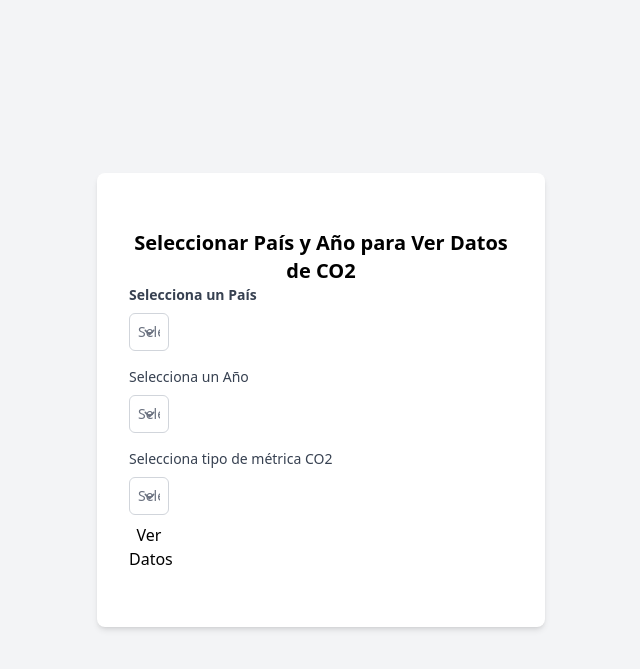
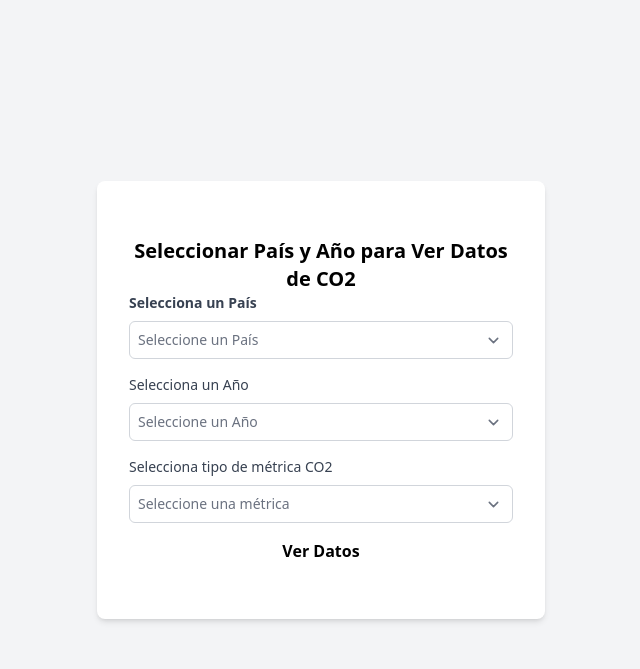
Before and after one commit to Ezzz-Lui/SIC-DataAnalysis-Project, a Django app: page /co2_app/cargar-datos/ in a window 1280 px wide. Shown: the top 669 px of the page, without its empty margins (319-959 px from the left). Run offline with Django 5.2, Linux system fonts and the light colour scheme; style sheets or scripts are compiled from the project's sources.

Commit message:
refactor: update cargar_datos view and enhance form layout in templates

```diff
--- a/ClimateCode/ClimateCode/urls.py
+++ b/ClimateCode/ClimateCode/urls.py
@@ -7,6 +7,5 @@ from django.urls import include
 urlpatterns = [
     path('admin/', admin.site.urls),
     path('', co2_views.index, name='index'),
-    path('cargar-datos/', views.cargar_datos_view, name='Cargar_Datos'),
     path('co2_app/', include('co2_app.urls')),
 ]
--- a/ClimateCode/co2_app/templates/cargar_datos.html
+++ b/ClimateCode/co2_app/templates/cargar_datos.html
@@ -21,7 +21,7 @@
                     <label for="pais" class="block text-sm font-bold text-gray-700 mb-2">
                         Selecciona un País
                     </label>
-                    <select id="pais" name="pais" class="block w-10 text-sm text-gray-500 p-2 rounded-md border border-gray-300 focus:ring-primary focus:border-primary">
+                    <select id="pais" name="pais" class="block w-full text-sm text-gray-500 p-2 rounded-md border border-gray-300 focus:ring-primary focus:border-primary">
                         <option value="">Seleccione un País</option>
                         {% for pais in paises %}
                             <option value="{{ pais }}">{{ pais }}</option>
@@ -33,7 +33,7 @@
                     <label for="año" class="block text-sm font-medium text-gray-700 mb-2">
                         Selecciona un Año
                     </label>
-                    <select id="año" name="año" class="block w-10 text-sm text-gray-500 p-2 rounded-md border border-gray-300 focus:ring-primary focus:border-primary">
+                    <select id="año" name="año" class="block w-full text-sm text-gray-500 p-2 rounded-md border border-gray-300 focus:ring-primary focus:border-primary">
                         <option value="">Seleccione un Año</option>
                         {% for año in años %}
                             <option value="{{ año }}">{{ año }}</option>
@@ -45,7 +45,7 @@
                     <label for="metrica" class="block text-sm font-medium text-gray-700 mb-2">
                         Selecciona tipo de métrica CO2
                     </label>
-                    <select id="metrica" name="metrica" class="block w-10 text-sm text-gray-500 p-2 rounded-md border border-gray-300 focus:ring-primary focus:border-primary">
+                    <select id="metrica" name="metrica" class="block w-full text-sm text-gray-500 p-2 rounded-md border border-gray-300 focus:ring-primary focus:border-primary">
                         <option value="">Seleccione una métrica</option>
                         <option value="co2_total">CO2 Total</option>
                         <option value="co2_habitante">CO2 por Habitante</option>
@@ -54,7 +54,7 @@
                 </div>
             </div>
 
-            <button type="submit" class="w-10 bg-secondary text-black py-2 rounded-lg hover:bg-teal-900 transition duration-300">
+            <button type="submit" class="w-full font-semibold bg-secondary text-black py-2 mt-2 rounded-lg hover:bg-teal-950 hover:text-white transition duration-300">
                 Ver Datos
             </button>
         </form>
--- a/ClimateCode/co2_app/views.py
+++ b/ClimateCode/co2_app/views.py
@@ -7,7 +7,7 @@ import os
 def index(request):
     return render(request, 'index.html')
 
-def index(request):
+def mostrar_datos(request):
     try:
         file_path = os.path.join(os.getcwd(), 'co2_app', 'utils', 'data', 'co2.csv')
         df = pd.read_csv(file_path)
@@ -48,6 +48,7 @@ def procesar_datos(request):
                 'co2_habitante': datos_filtrados['co2_habitante'].values[0],
                 'co2_producto_interno': datos_filtrados['co2_producto_interno'].values[0]
             }
+            print(datos)
             return render(request, 'cargar_datos.html', {'datos': datos})
 
     return render(request, 'cargar_datos.html')
```
